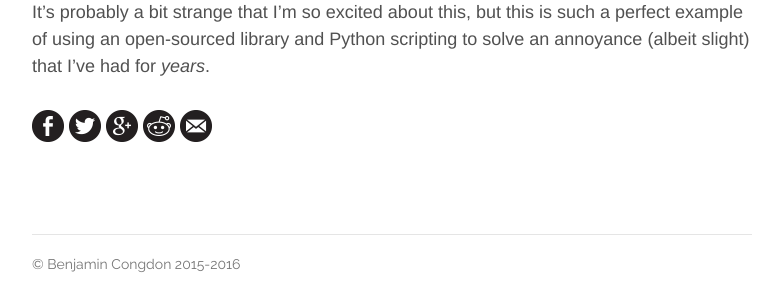
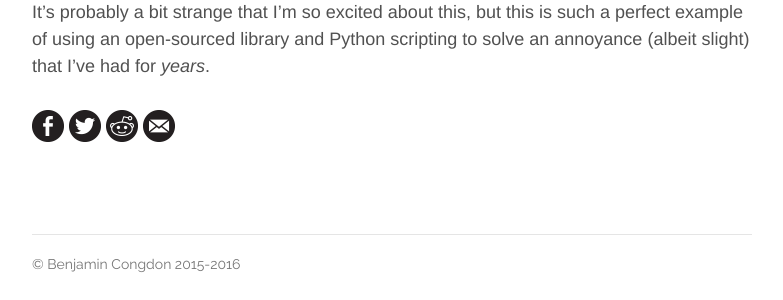
Before and after one commit to rhythmmec/bcongdon.github.io, a Jekyll site: the page built from _posts/2016-01-07-watch-later-offline.markdown, in a window 1280 px wide and 900 px high, scrolled down 765 px. Shown: the part 586-886 px from the top of the window, without its empty margins (248-1031 px from the left). Built offline with Jekyll 4.4.1, drawn with Linux system fonts in a browser that asks for light colours; nearby versions of some CDN libraries.

Commit message:
Remove extraneous slash in site.url

```diff
--- a/_config.yml
+++ b/_config.yml
@@ -11,7 +11,7 @@
 description: > # this means to ignore newlines until "baseurl:"
   The personal site of Benjamin Congdon.
 baseurl: "" # the subpath of your site, e.g. /blog
-url: "http://benjamincongdon.me/" # the base hostname & protocol for your site
+url: "http://benjamincongdon.me" # the base hostname & protocol for your site
 blog_url: "blog"
 twitter_username: BenRCongdon
 github_username:  benjamincongdon
--- a/_includes/sharing_buttons.html
+++ b/_includes/sharing_buttons.html
@@ -1,7 +1,6 @@
 <ul class="share-buttons">
   <li><a href="https://www.facebook.com/sharer/sharer.php?u={{ site.url }}{{ page.url }}&t={{ page.title }}" title="Share on Facebook" target="_blank"><img src="{{ site.baseurl }}/img/flat_web_icon_set/black/Facebook.png"></a></li>
   <li><a href="https://twitter.com/intent/tweet?url={{ site.url }}{{ page.url }}&text={{ page.title }}&via={{ site.twitter_username }}" target="_blank" title="Tweet"><img src="{{ site.baseurl }}/img/flat_web_icon_set/black/Twitter.png"></a></li>
-  <li><a href="https://plus.google.com/share?url={{ site.baseurl}}{{ page.url }}" target="_blank" title="Share on Google+"><img src="{{ site.baseurl }}/img/flat_web_icon_set/black/Google+.png"></a></li>
   <li><a href="http://www.reddit.com/submit?url={{ site.url }}{{ page.url }}&title={{ page.title }}" target="_blank" title="Submit to Reddit"><img src="{{ site.baseurl }}/img/flat_web_icon_set/black/Reddit.png"></a></li>
   <li><a href="mailto:?subject={{ page.title }}&body={{ site.url }}{{ page.url }}" target="_blank" title="Email"><img src="{{ site.baseurl }}/img/flat_web_icon_set/black/Email.png"></a></li>
 </ul>
```
